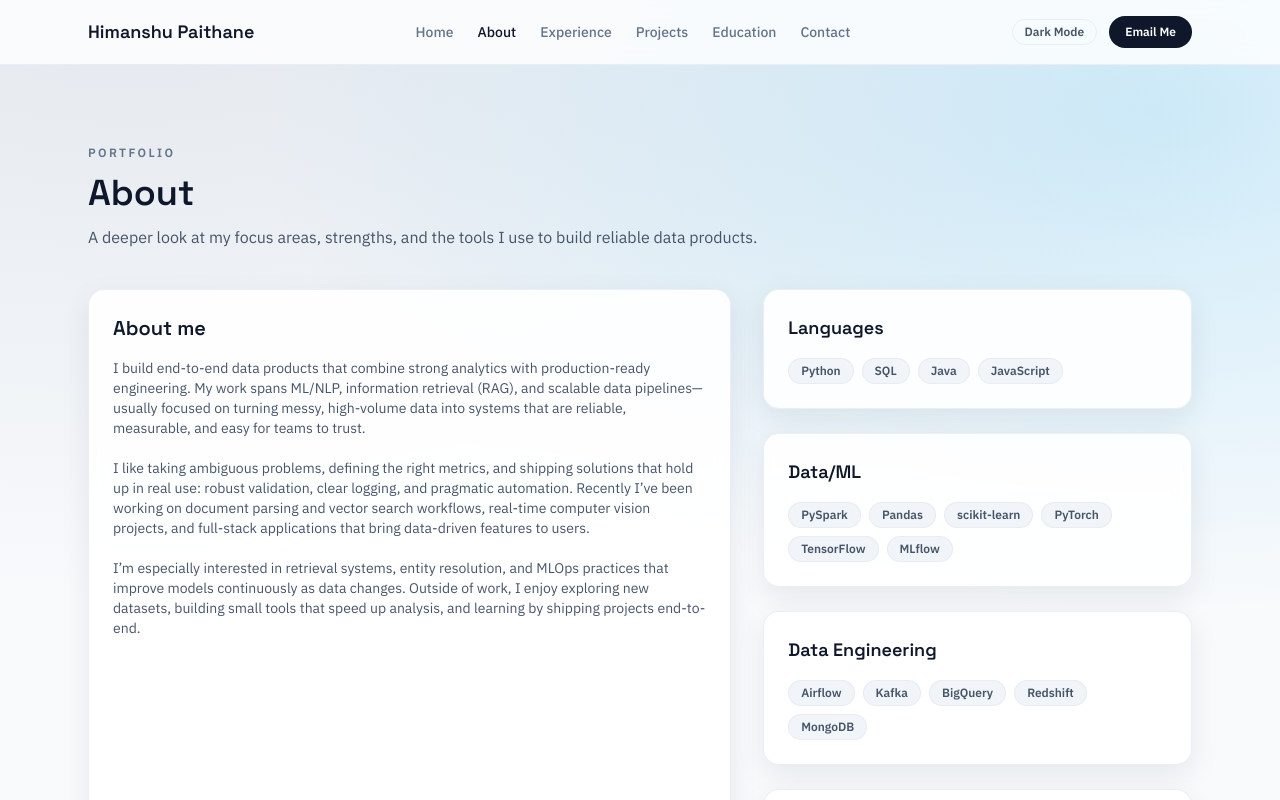
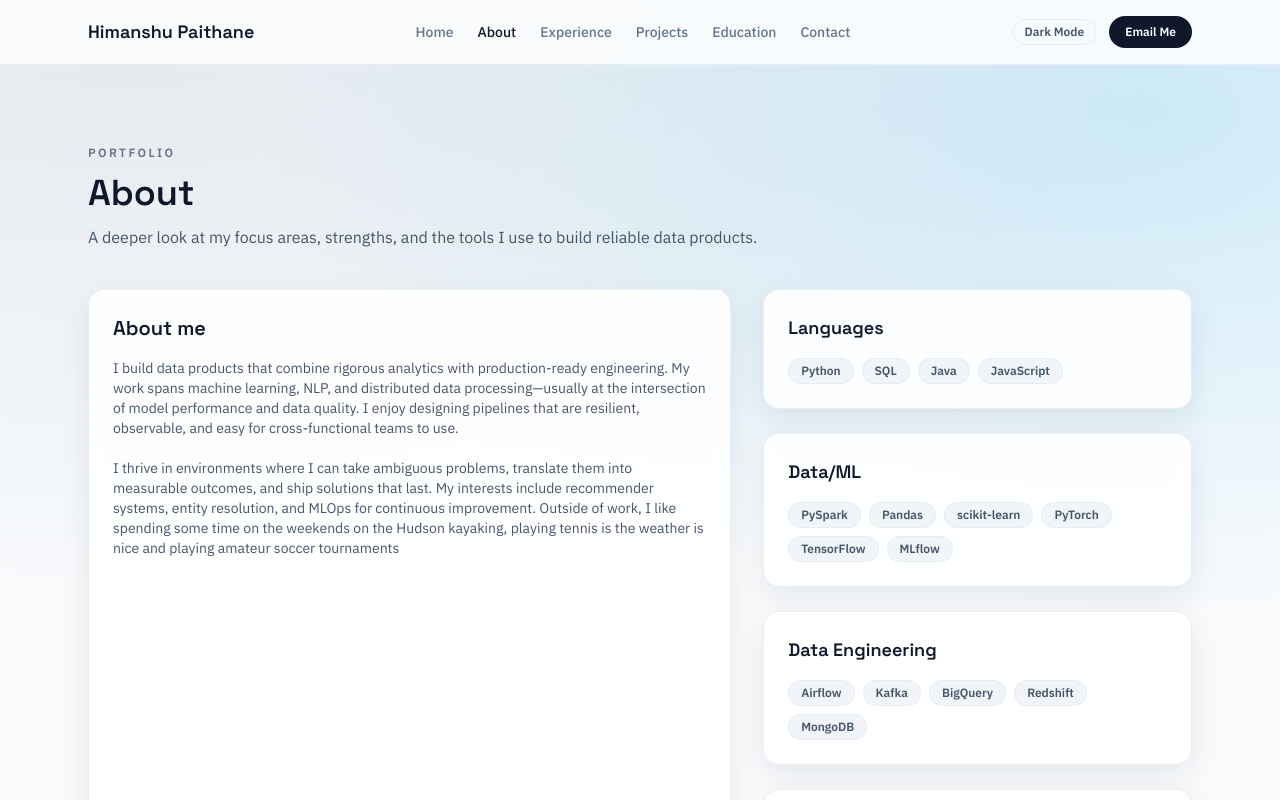
Before and after one commit to 78himanshu/portfolio-site, a Next.js app: page /about in a window 1280 px wide. Shown: the top 800 px of the page. Built offline with nearby package versions, Linux system fonts and the light colour scheme.

Commit message:
made edits

```diff
--- a/src/data/profile.ts
+++ b/src/data/profile.ts
@@ -13,8 +13,10 @@ export const profile = {
   location: "New York City Metropolitan Area",
   summary:
     "Data scientist and data engineer focused on scalable ML systems, analytics reliability, and production-grade pipelines.",
-    aboutLong:
-    "I build end-to-end data products that combine strong analytics with production-ready engineering. My work spans ML/NLP, information retrieval (RAG), and scalable data pipelines—usually focused on turning messy, high-volume data into systems that are reliable, measurable, and easy for teams to trust.\n\nI like taking ambiguous problems, defining the right metrics, and shipping solutions that hold up in real use: robust validation, clear logging, and pragmatic automation. Recently I’ve been working on document parsing and vector search workflows, real-time computer vision projects, and full-stack applications that bring data-driven features to users.\n\nI’m especially interested in retrieval systems, entity resolution, and MLOps practices that improve models continuously as data changes. Outside of work, I enjoy exploring new datasets, building small tools that speed up analysis, and learning by shipping projects end-to-end.",
+
+  aboutLong:
+    "I build data products that combine rigorous analytics with production-ready engineering. My work spans machine learning, NLP, and distributed data processing—usually at the intersection of model performance and data quality. I enjoy designing pipelines that are resilient, observable, and easy for cross-functional teams to use.\n\nI thrive in environments where I can take ambiguous problems, translate them into measurable outcomes, and ship solutions that last. My interests include recommender systems, entity resolution, and MLOps for continuous improvement. Outside of work, I like spending some time on the weekends on the Hudson kayaking, playing tennis is the weather is nice and playing amateur soccer tournaments",
+
   photo: "/profile-placeholder.png",
   resumeUrl: "/resume.pdf",
   socials: {
@@ -88,7 +90,7 @@ export const profile = {
     },
     {
       company: "SHARP",
-      role: "Intern",
+      role: "Data Science Intern",
       dates: "Jun 2021 – Sept 2021",
       bullets: [
         "Built end-to-end machine learning frameworks using Python libraries (PyTorch, Scikit-Learn, TensorFlow, Keras); performed preprocessing, feature engineering, and hyperparameter tuning to deliver high-accuracy, production-ready models.",
```
Also changed, not shown: 1 other file (tests, documents, lock files or other folders).
